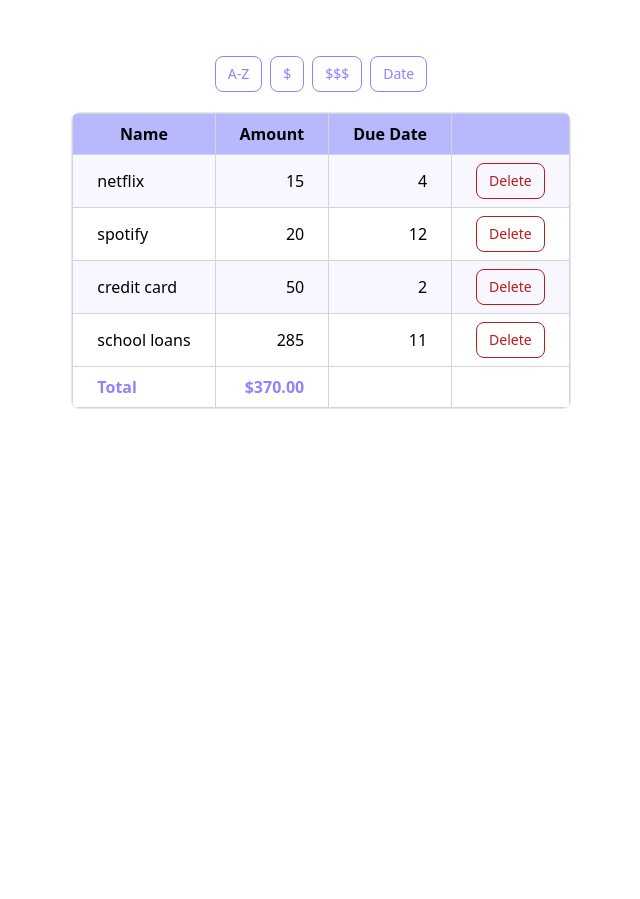
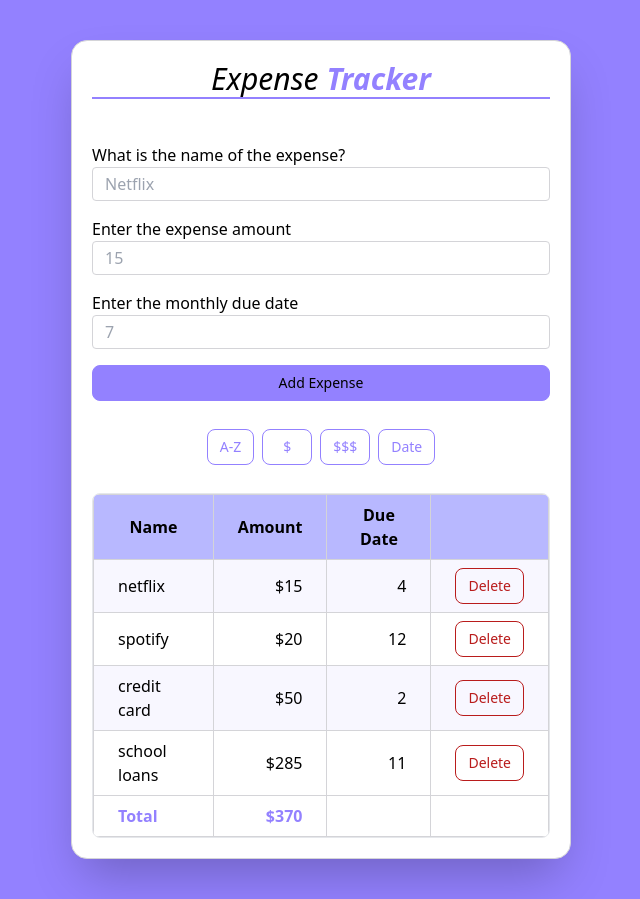
Before and after one commit to mark-elias/Expense_Tracker, a React (Vite) app: page / in a window 1280 px wide. Shown: the whole page, without its empty margins (319-959 px from the left). Before the commit the page ends 800 px from the top, so only its background shows below. Built offline with nearby package versions, Linux system fonts and the light colour scheme.

Commit message:
built ExpenseForm component

```diff
--- a/src/App.tsx
+++ b/src/App.tsx
@@ -1,6 +1,7 @@
 import { useState } from "react";
 import ExpenseList from "./components/ExpenseList";
 import ExpenseSorting from "./components/ExpenseSorting";
+import ExpenseForm from "./components/ExpenseForm";
 
 function App() {
   const [expenses, setExpenses] = useState([
@@ -44,10 +45,20 @@ function App() {
 
   return (
     <>
-      <div className="container">
-        <ExpenseSorting onSort={handleSort}></ExpenseSorting>
-        <ExpenseList onDelete={handleDelete} expenses={expenses}></ExpenseList>
-      </div>
+      <section className="p-10 container bg-customPurple">
+        <div className=" flex flex-col gap-7 bg-white p-5 rounded-2xl shadow-2xl border border-zinc-300 w-[500px]">
+          <h1 className="text-3xl font-medium text-center italic border-b-2 border-customPurple mb-4">
+            Expense{" "}
+            <span className="font-black text-customPurple">Tracker</span>
+          </h1>
+          <ExpenseForm></ExpenseForm>
+          <ExpenseSorting onSort={handleSort}></ExpenseSorting>
+          <ExpenseList
+            onDelete={handleDelete}
+            expenses={expenses}
+          ></ExpenseList>
+        </div>
+      </section>
     </>
   );
 }
--- /dev/null
+++ b/src/components/ExpenseForm.tsx
@@ -0,0 +1,23 @@
+function ExpenseForm() {
+  return (
+    <form className="flex flex-col gap-4">
+      <div>
+        <label htmlFor="name">What is the name of the expense?</label>
+        <input id="name" type="text" placeholder="Netflix"></input>
+      </div>
+      <div>
+        <label htmlFor="name">Enter the expense amount</label>
+        <input id="name" type="number" placeholder="15"></input>
+      </div>
+      <div>
+        <label htmlFor="name">Enter the monthly due date</label>
+        <input id="name" type="number" placeholder="7"></input>
+      </div>
+      <button type="submit" className="addButton">
+        Add Expense
+      </button>
+    </form>
+  );
+}
+
+export default ExpenseForm;
--- a/src/components/ExpenseList.tsx
+++ b/src/components/ExpenseList.tsx
@@ -13,7 +13,7 @@ function ExpenseList({ expenses, onDelete }: Props) {
   if (expenses.length === 0) return null;
   return (
     <div className="border rounded-lg overflow-hidden">
-      <table className="cell shadow-xl">
+      <table className="cell">
         <thead className="bg-customMediumPurple text-center">
           <tr>
             <th className="cell">Name</th>
@@ -26,7 +26,7 @@ function ExpenseList({ expenses, onDelete }: Props) {
           {expenses.map((exp) => (
             <tr key={exp.id} className="odd:bg-customLightPurple text-right">
               <td className="cell text-left">{exp.name}</td>
-              <td className="cell">{exp.amount}</td>
+              <td className="cell">${exp.amount}</td>
               <td className="cell">{exp.dueDate}</td>
               <td className="cell">
                 <button
@@ -43,7 +43,7 @@ function ExpenseList({ expenses, onDelete }: Props) {
           <tr>
             <td className="cell font-semibold text-customPurple">Total</td>
             <td className="cell font-semibold text-right text-customPurple">
-              ${expenses.reduce((acc, exp) => acc + exp.amount, 0).toFixed(2)}
+              ${expenses.reduce((acc, exp) => acc + exp.amount, 0)}
             </td>
             <td className="cell"></td>
             <td className="cell"></td>
--- a/src/components/ExpenseSorting.tsx
+++ b/src/components/ExpenseSorting.tsx
@@ -4,11 +4,11 @@ interface Props {
 
 function ExpenseSorting({ onSort }: Props) {
   return (
-    <div className="flex gap-2">
+    <div className="flex gap-2 justify-center">
       <button className="sortButton" onClick={() => onSort("name")}>
         A-Z
       </button>
-      <button className="sortButton" onClick={() => onSort("smallest")}>
+      <button className="sortButton px-5" onClick={() => onSort("smallest")}>
         $
       </button>
       <button className="sortButton" onClick={() => onSort("biggest")}>
--- a/src/index.css
+++ b/src/index.css
@@ -2,6 +2,17 @@
 @tailwind components;
 @tailwind utilities;
 
+@layer base{
+    body{
+        @apply font-medium
+    }
+    label, input{
+        @apply block
+    }
+    input{
+        @apply border border-zinc-300 w-full rounded px-3 py-1 focus:outline-none focus:ring-2 focus:ring-customPurple
+    }
+}
 @layer components{
     /* Containers */
     .container{
@@ -14,6 +25,9 @@
     .sortButton{
         @apply  text-customPurple hover:text-white border border-customPurple hover:bg-customPurple focus:ring-4 focus:outline-none focus:ring-customMediumPurple font-medium rounded-lg text-sm text-center px-3 py-[7px]
     }
+    .addButton{
+        @apply bg-customPurple hover:text-white border border-customPurple hover:bg-customPurple focus:ring-4 focus:outline-none focus:ring-customMediumPurple font-medium rounded-lg text-sm text-center px-3 py-[7px]
+    }
     /* Tables */
     .cell {
         @apply border border-zinc-300 px-6 py-2
```
